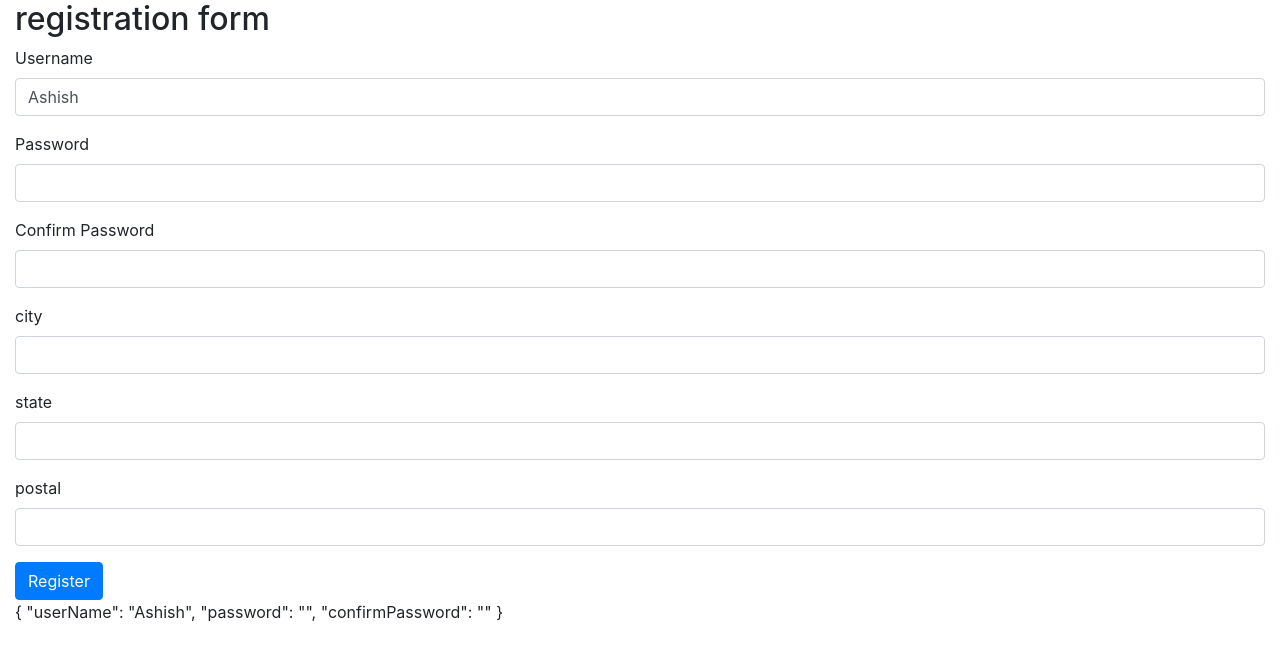
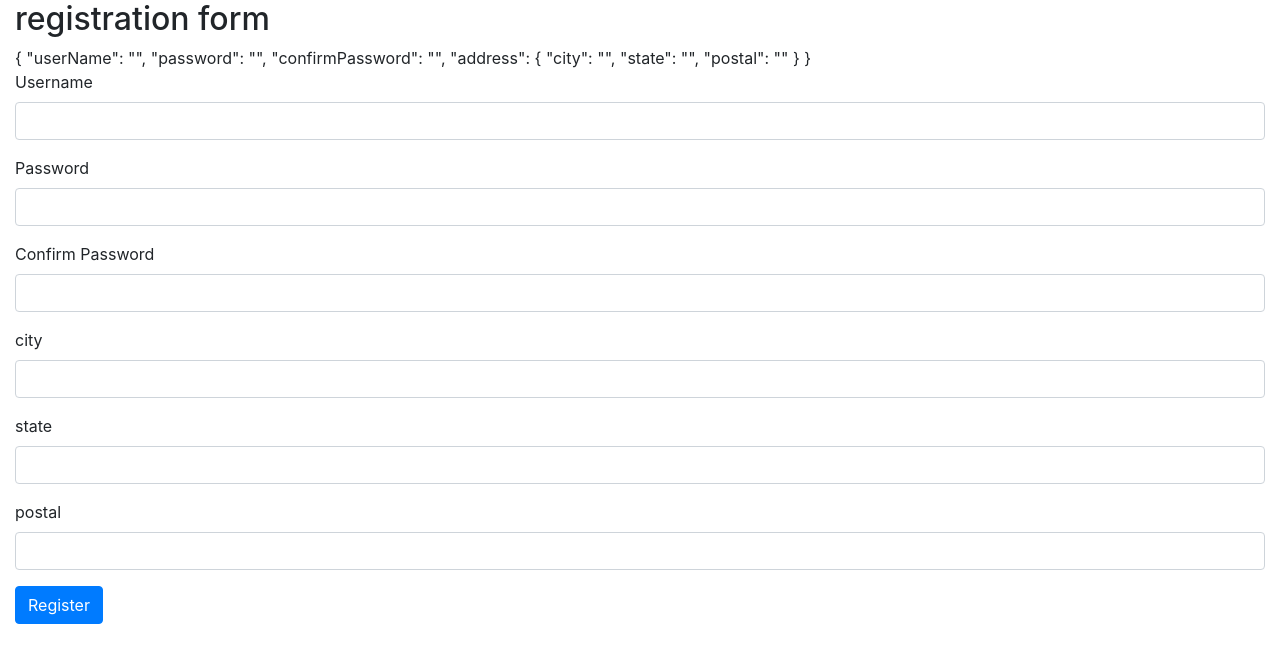
Before and after one commit to Ashish3832/angular-classdrivenform, an Angular app: page / in a window 1280 px wide. Shown: the top 662 px of the page. Built offline with nearby package versions, Linux system fonts and the light colour scheme.

Commit message:
2 files modified

```diff
--- a/src/app/app.component.html
+++ b/src/app/app.component.html
@@ -1,9 +1,17 @@
 <div class="container-fluid">
   <h2>registration form</h2>
   <form [formGroup]="registrationForm">
+
+    {{registrationForm.value | json}}
+
     <div class="form-group">
       <label>Username</label>
-      <input type="text" formControlName="userName" class="form-control">
+      <input type="text" [class.is-invalid]="registrationForm.get('userName').invalid && registrationForm.get('userName').touched" formControlName="userName" class="form-control">
+      <!--small class="text-danger" [class.d-none]="registrationForm.get('userName').valid || registrationForm.get('userName').untouched">Username is required</small-->
+      <div *ngIf="registrationForm.get('userName').invalid && registrationForm.get('userName').touched">
+        <small class="text-danger" *ngIf="registrationForm.get('userName').errors?.required">username is required</small>
+        <small class="text-danger" *ngIf="registrationForm.get('userName').errors?.minlength">minimum length must be 4 characters</small>
+      </div>
     </div>
 
     <div class="form-group">
@@ -16,27 +24,28 @@
       <input type="password" formControlName="confirmPassword" class="form-control">
     </div>
 
-    <div>
+    <div formGroupName="address">
       <div class="form-group">
         <label>city</label>
-        <input type="text" class="form-control">
+        <input type="text" formControlName="city" class="form-control">
       </div>
 
       <div class="form-group">
         <label>state</label>
-        <input type="text" class="form-control">
+        <input type="text" formControlName="state" class="form-control">
       </div>
 
       <div class="form-group">
         <label>postal</label>
-        <input type="text" class="form-control">
+        <input type="text" formControlName="postal" class="form-control">
       </div>
     </div>
 
     <button class="btn btn-primary" type="submit">Register</button>
+    <!--button (click)="loadAPIdata()" class="btn btn-secondary ml-1" type="button" >LoadAPIdata</button-->
 
 
 
   </form>
-  {{registrationForm.value | json}}
+
 </div>
--- a/src/app/app.component.ts
+++ b/src/app/app.component.ts
@@ -1,5 +1,5 @@
 import { Component } from '@angular/core';
-import { FormGroup, FormControl } from '@angular/forms';
+import { FormBuilder,Validators } from '@angular/forms';
 
 @Component({
   selector: 'my-app',
@@ -7,11 +7,42 @@ import { FormGroup, FormControl } from '@angular/forms';
   styleUrls: [ './app.component.css' ]
 })
 export class AppComponent  {
-  registrationForm = new FormGroup(
+
+  constructor( private fb: FormBuilder){}
+
+  registrationForm=this.fb.group({
+    userName: ['',[Validators.required,Validators.minLength(4)]],
+    password: [''],
+    confirmPassword: [''],
+    address: this.fb.group({
+      city: [''],
+      state: [''],
+      postal: ['']
+    })
+  });
+  /*registrationForm = new FormGroup(
     {
       userName: new FormControl('Ashish'),
       password: new FormControl(''),
-      confirmPassword: new FormControl('')
+      confirmPassword: new FormControl(''),
+      address: new FormGroup({
+        city: new FormControl(''),
+        state: new FormControl(''),
+        postal: new FormControl('')
+      })
     }
   );
+  loadAPIdata()
+  {
+    this.registrationForm.setValue({
+      userName: 'rob',
+      password: 'rob@1234',
+      confirmPassword: 'rob@1234',
+      address: {
+        city: 'London',
+        state: 'England',
+        postal: '123456'
+      }
+    });
+  }*/
 }
```
